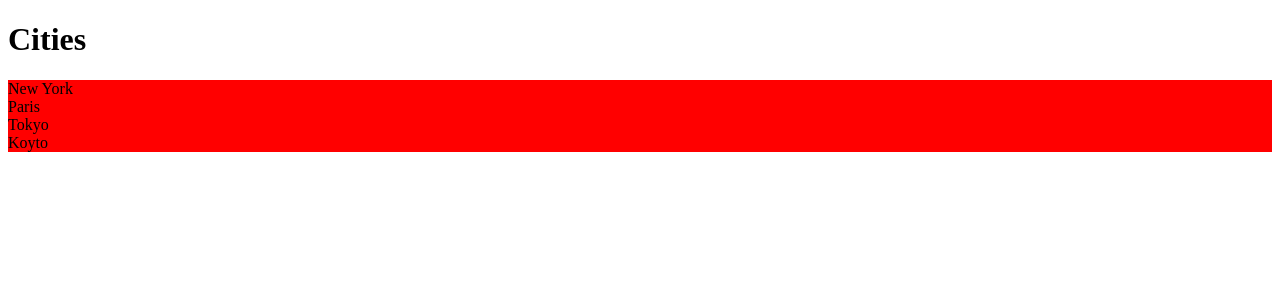
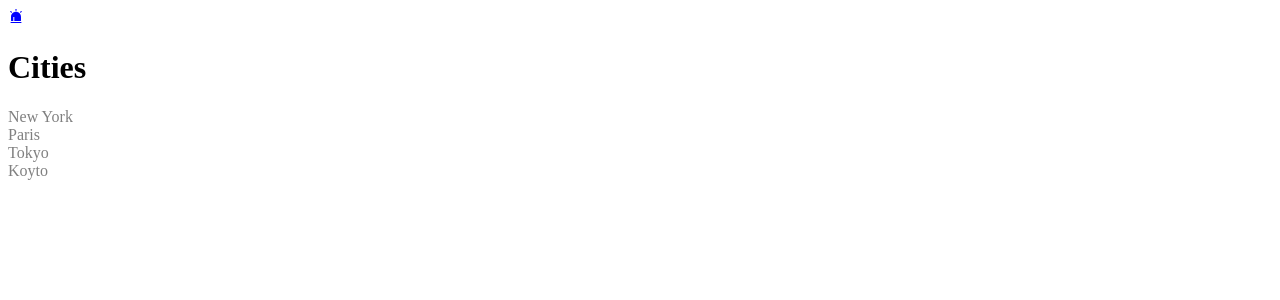
Before and after one commit to ThihanWinhtet/ReactByMosh, a React (Vite) app: page / in a window 1280 px wide. Shown: the top 300 px of the page. Built offline with nearby package versions, Linux system fonts and the light colour scheme.

Commit message:
css in js.

```diff
--- a/package.json
+++ b/package.json
@@ -10,9 +10,12 @@
     "preview": "vite preview"
   },
   "dependencies": {
+    "@types/styled-components": "^5.1.26",
     "bootstrap": "^5.3.0",
     "react": "^18.2.0",
-    "react-dom": "^18.2.0"
+    "react-dom": "^18.2.0",
+    "react-icons": "^4.9.0",
+    "styled-components": "^5.3.10"
   },
   "devDependencies": {
     "@types/react": "^18.0.37",
--- a/src/App.tsx
+++ b/src/App.tsx
@@ -2,12 +2,14 @@
 // import Button from "./components/Button";
 // import ShowAlert from "./components/ShowAlert";
 import ListGroup from "./components/ListGroup";
+import {AiFillAlert} from "react-icons/ai";
 
 function App() {
   let list = ["New York", "Paris", "Tokyo", "Koyto"];
   // let [call, callnum] = useState(false);
   return (
     <div>
+      <AiFillAlert color="blue"></AiFillAlert>
       {/* {call === true &&  <ShowAlert close={()=> callnum(false)}></ShowAlert>}
       <Button color="danger"  click={()=> callnum(true)}>hello button</Button> */}
 
--- a/src/components/ListGroup/ListGroup.tsx
+++ b/src/components/ListGroup/ListGroup.tsx
@@ -1,21 +1,39 @@
 import { useState } from "react";
-import styles from "./ListGroup.module.css";
+import './ListGroup.css'
+import styled from 'styled-components';
+
+const List = styled.ul`
+list-style: none;
+padding: 0;
+`;
+
+interface ListItemProps{
+  active : boolean;
+}
+
+const ListItem = styled.li<ListItemProps>`
+  color : gray;
+  background : ${props => props.active == true ? 'blue' : 'none'};
+`
+
 
 interface Props {
   items: string[];
   heading: string;
-  onSelected: (item: string) => void;
-  onSelectedIndex: (item: number) => number;
+  onSelected : (item : string) => void;
+  onSelectedIndex : (item : number) => number;
 }
 
-function ListGroup({ items, heading, onSelected, onSelectedIndex }: Props) {
+function ListGroup({ items, heading, onSelected, onSelectedIndex}: Props) {
   let [selectedIndex, setSelectedIndex] = useState(-1);
   return (
     <>
       <h1>{heading}</h1>
-      <ul className={[styles.listGroup, styles.container].join(' ')}>
+      <List>
         {items.map((item, index) => (
-          <li
+          <ListItem
+
+            active = {selectedIndex === index}
             className={
               selectedIndex === index
                 ? "list-group-item active"
@@ -23,16 +41,16 @@ function ListGroup({ items, heading, onSelected, onSelectedIndex }: Props) {
             }
             key={item}
             onClick={() => {
-              onSelected(item);
-              let inde = onSelectedIndex(index);
+                onSelected(item);
+                let inde = onSelectedIndex(index);
 
               setSelectedIndex(inde);
             }}
           >
             {item}
-          </li>
+          </ListItem>
         ))}
-      </ul>
+      </List>
     </>
   );
 }
```
Also changed, not shown: src/components/ListGroup/ListGroup.css (renamed from src/components/ListGroup/ListGroup.module.css), 1 other file (tests, documents, lock files or other folders).
